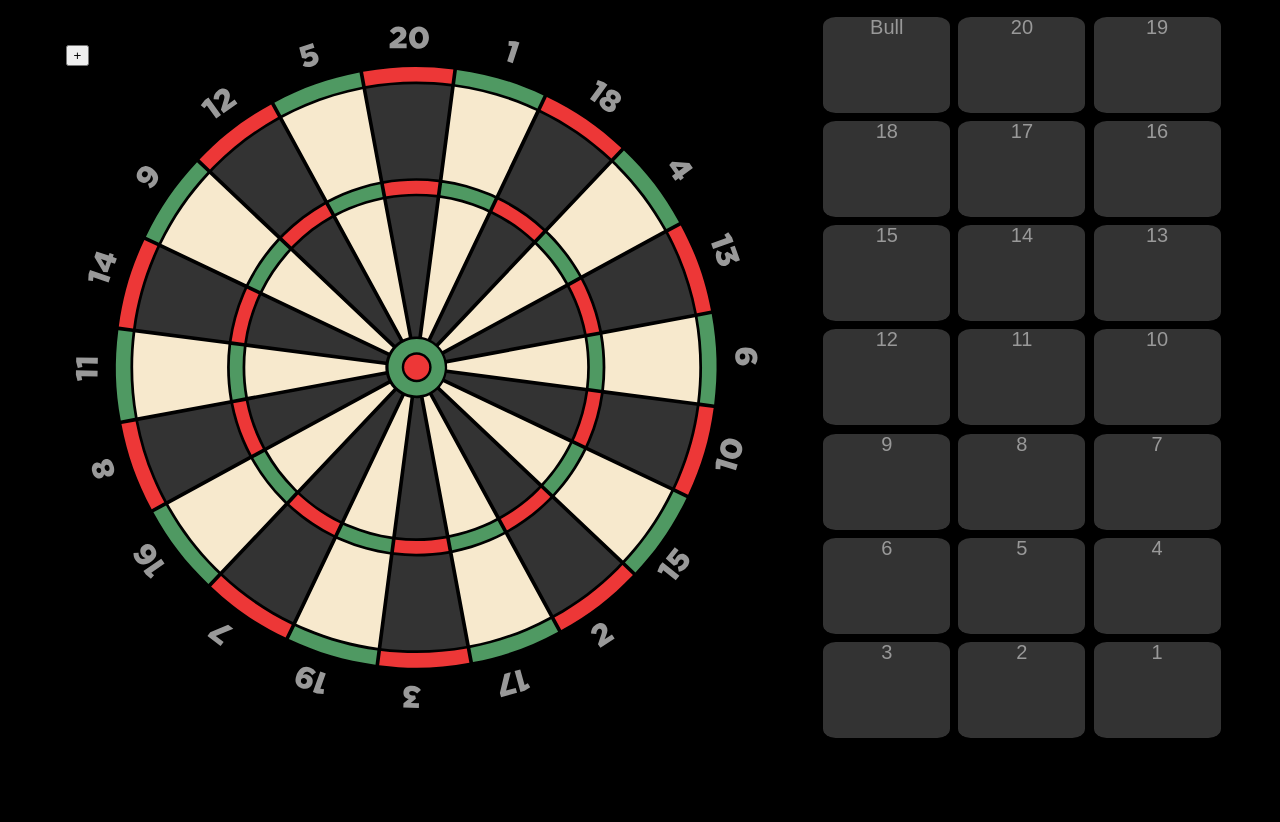
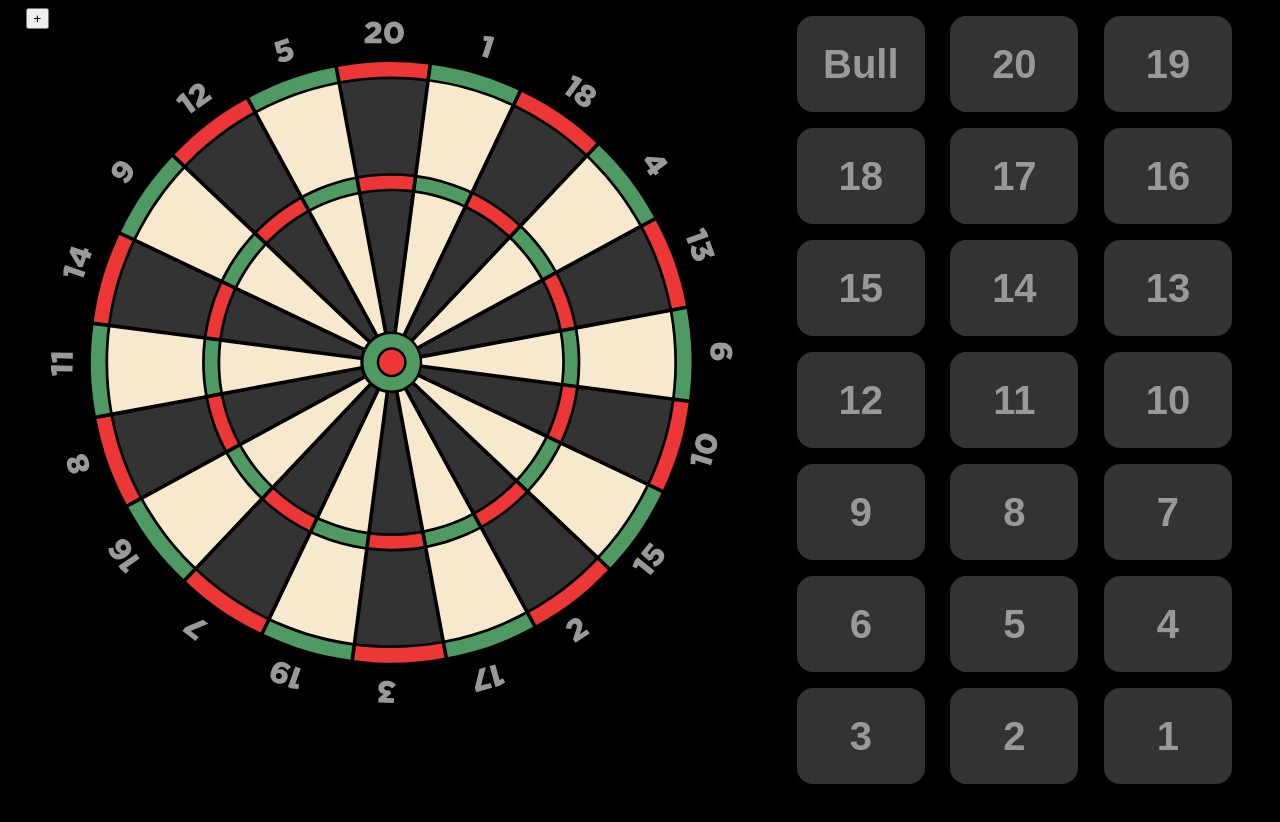
Before and after one commit to archanglmr/hiddencricket, a plain HTML site: page index.html in a window 1280 px wide. Drawn offline with nearby package versions, Linux system fonts and the light colour scheme.

Commit message:
Converted percentages to viewport width/heights

```diff
--- a/scss/main.scss
+++ b/scss/main.scss
@@ -8,13 +8,11 @@
 $transition-duration: 100ms;
 
 
-html {
-    height: 100%;
-
-}
+//html {}
 body {
     font-family: Arial;
-    height: 100%;
+    height: 100vh;
+    width: 100vw;
     overflow: hidden;
     background-color: black;
     color: $text_color;
@@ -25,52 +23,55 @@ body {
     @media only screen and (orientation: portrait) {
         &.standalone {
             .dartboard_container {
-                margin-top: 10%;
+                margin-top: 5vh;
             }
         }
     }
 }
 
 
-.dartboard_container {
+.dartboard_container { // 60%h
     position: relative;
-    width: 96%;
-    margin: 4% 2%;
+    width: 96vw;
+    margin: 4vh 2vw;
     text-align: center;
-    max-height: 60%;
+    max-height: 52vh;
 
     button.reset {
         position: absolute;
-        top: 4%;
-        left: 2%;
+        top: 0;
+        left: 0;
     }
 }
 
 
-h2 {
-    font-size: 22px;
+h2 { // 6%h
+    font-size: 4vh;
+    line-height: 4vh;
+    vertical-align: middle;
     text-align: center;
     margin: 0;
-    padding: 3%;
-    height: 4%;
+    padding: 0 2vw 2vh 2vw;
 }
-.numbers_list {
-    margin: 0 1%;
-    height: 21%; /* this is really taking 6% more due to the 1% top/bottom margin on the <li> */
+.numbers_list { // 30%h
+    margin: 0 1vw;
 
     li {
-        vertical-align: top;
         display: inline-block;
+        background-color: $dark_primary;
+        margin: 1vh 1vw;
+        padding: 0;
+        width: 12vw;
+        height: 8vh;
+        line-height: 8vh;
         text-align: center;
-        background-color: $dark_primary;
-        margin: 1%;
-        padding: 0;
-        height: 33%;
-        font-size: 20px;
-        clear: both;
-        @include border-radius(10%);
+        vertical-align: middle;
+        font-size: 5vmin; // used width because button can be tall and narrow
+        font-weight: bold;
 
-        width: 12%;
+        @include border-radius(2vh);
+
+
 
         @include single-transition(all, $transition-duration, ease-in-out);
 
@@ -133,29 +134,28 @@ h2 {
         display: none;
     }
 
-    .dartboard_container {
+    .dartboard_container { //60%w
         display: inline-block;
         vertical-align: top;
 
-        margin: 1% auto 1% 4%;
-        width: 56%;
-        max-width: 60%;
-        height: 100%;
-        max-height: 100%;
+        margin: 1vh 2vw 1vh 2vw;
+        width: 56vw;
+        max-width: 56vw;
+        height: 100vh;
+        max-height: 100vh;
     }
 
-    .numbers_list {
+    .numbers_list { // 40%w
         display: inline-block;
         vertical-align: top;
 
-        margin: 1% 4%;
-        height: 100%;
-        width: 32%;
+        margin: 1vh 2vw 1vh 2vh;
+        width: 36vw;
 
         li {
-            margin: 1%;
-            width: 31%;
-            height: 12%;
+            width: 10vw;
+            height: 12vh;
+            line-height: 12vh;
         }
     }
 }
```
Also changed, not shown: styles/main.css.
